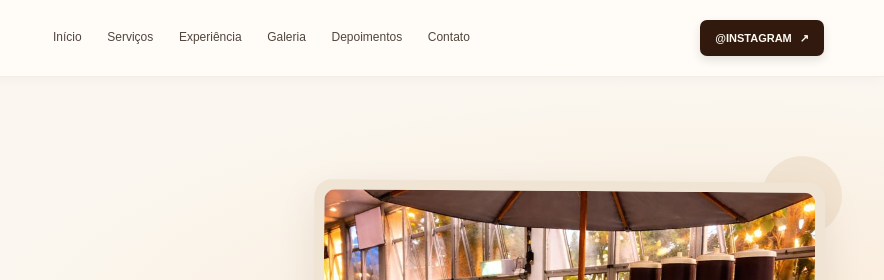
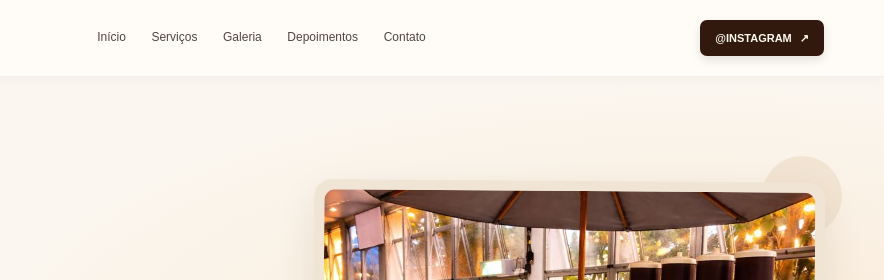
Before and after one commit to eliseu-dev-systems/benditoeventosgourmet, a plain HTML site: page index.html in a window 1280 px wide. Shown: the top 280 px of the page, 396-1280 px from the left. Drawn offline with Linux system fonts and the light colour scheme.

Commit message:
Update index.html

```diff
--- a/index.html
+++ b/index.html
@@ -30,7 +30,6 @@
       <nav class="main-nav" aria-label="Navegação principal">
         <a href="#inicio">Início</a>
         <a href="#servicos">Serviços</a>
-        <a href="#experiencia">Experiência</a>
         <a href="#galeria">Galeria</a>
         <a href="#depoimentos">Depoimentos</a>
         <a href="#contato">Contato</a>
```
